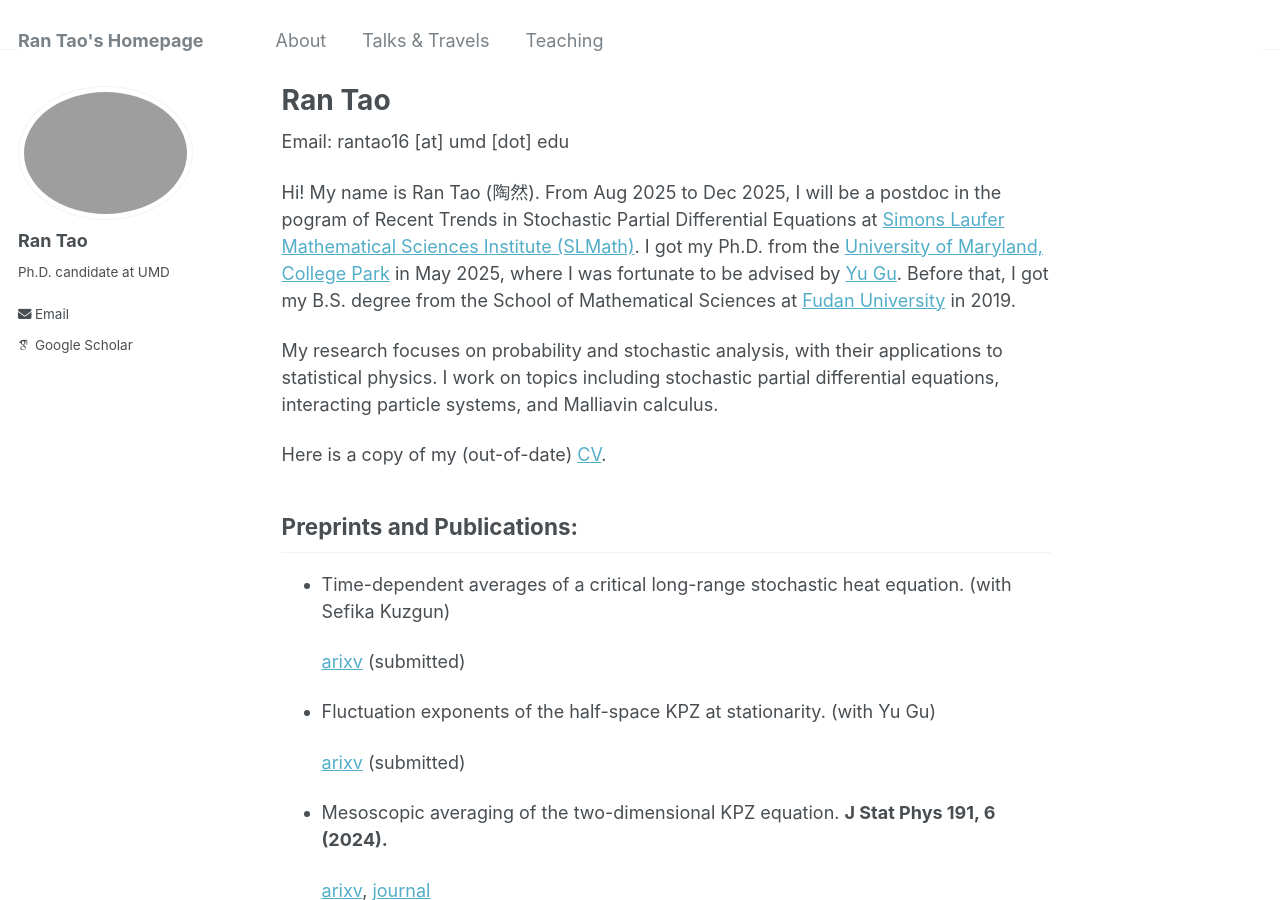
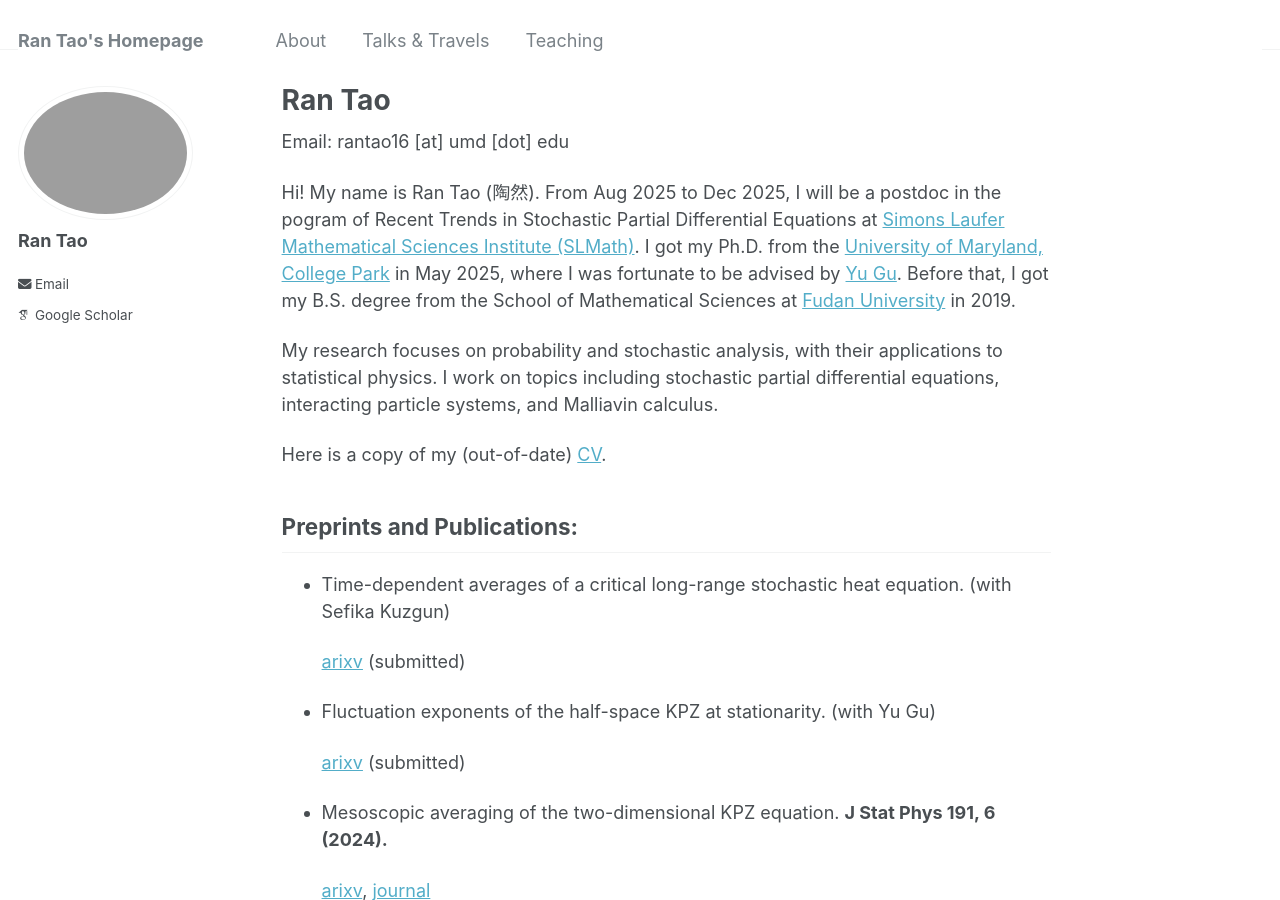
Before and after one commit to rantao16/rantao16.github.io, a Jekyll site: the page built from _pages/about.md, in a window 1280 px wide and 900 px high. Built offline with Jekyll 4.4.1, drawn with Linux system fonts in a browser that asks for light colours; some web fonts are replaced.

Commit message:
Update _config.yml

```diff
--- a/_config.yml
+++ b/_config.yml
@@ -23,7 +23,7 @@ author:
   # Biographic information
   avatar           : "profile.png"
   name             : "Ran Tao"
-  bio              : "Ph.D. candidate at UMD"
+  bio              : ""
   uri              : # URL
   email            : "rantao16@umd.edu"
 
```
